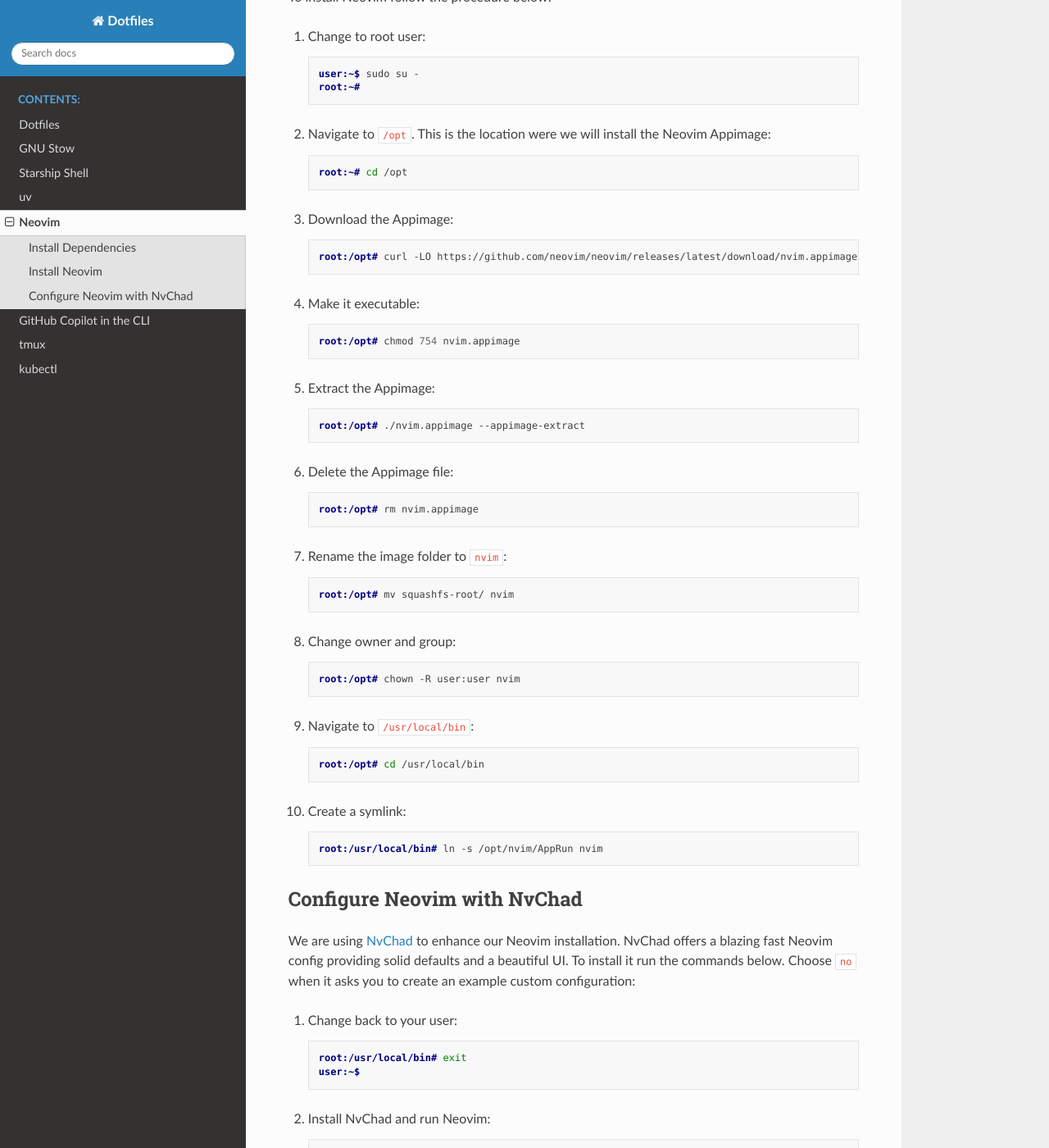
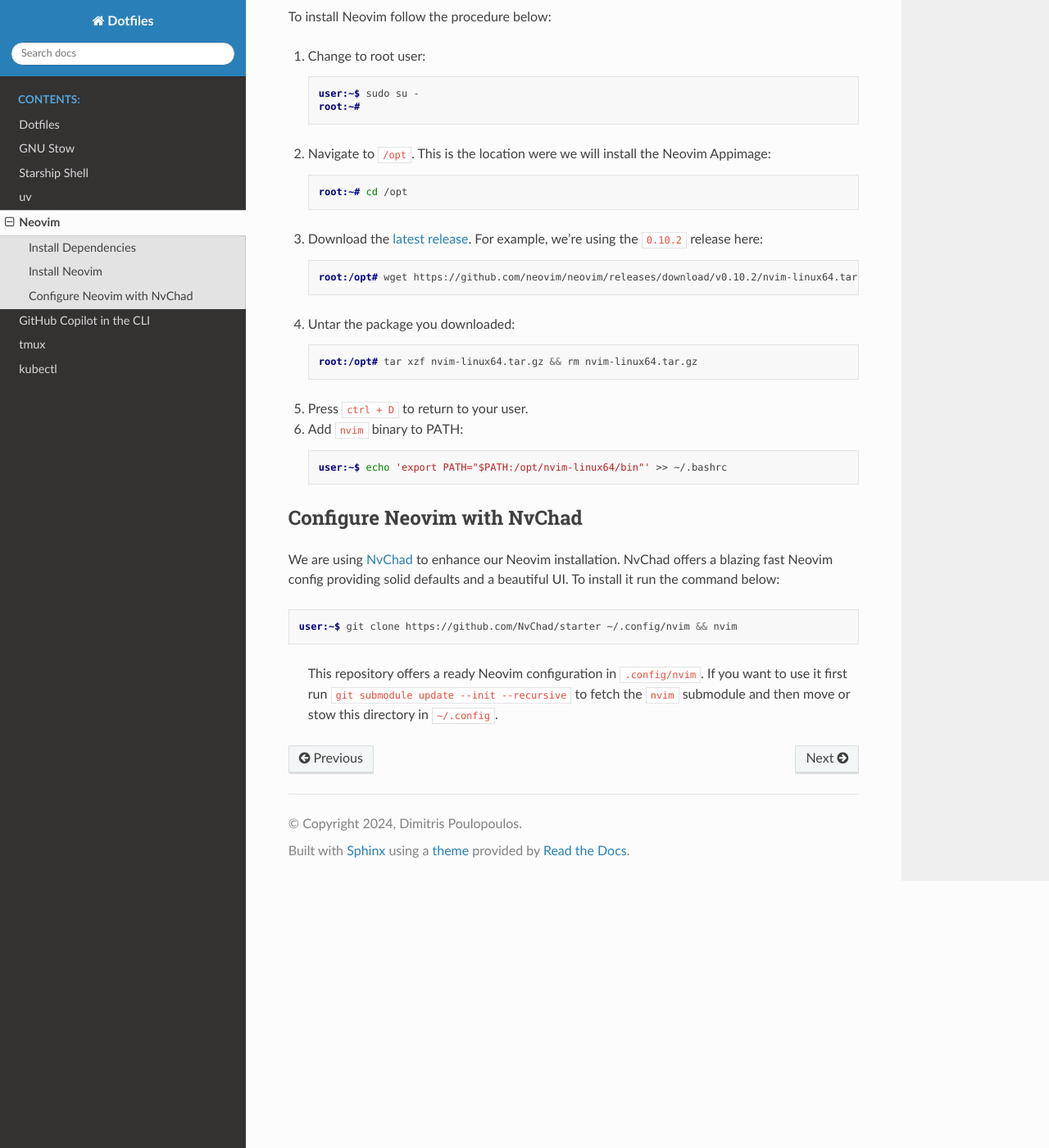
Before and after one commit to dpoulopoulos/dotfiles, a Sphinx documentation site: the page built from docs/source/neovim.md, in a window 1280 px wide and 1400 px high, scrolled down 594 px. Shown: the whole window at 82% size. Built offline with Sphinx 7.4.7 and the Read the Docs theme 3.1.0, drawn with Linux system fonts in a browser that asks for light colours; some of the changed text lies outside the part shown.

Commit message:
docs: Update Neovim guides
Update Neovim installation guides and use the `.config/nvim` submodule
to configure it.

Signed-off-by: Dimitris Poulopoulos <dimitris.a.poulopoulos@gmail.com>

````diff
--- a/docs/source/neovim.md
+++ b/docs/source/neovim.md
@@ -34,76 +35,37 @@
     root:~# cd /opt
     ```
 
-1. Download the Appimage:
+1. Download the [latest release](https://github.com/neovim/neovim/releases/). For example, we're
+   using the `0.10.2` release here:
 
     ```console
-    root:/opt# curl -LO https://github.com/neovim/neovim/releases/latest/download/nvim.appimage
+    root:/opt# wget https://github.com/neovim/neovim/releases/download/v0.10.2/nvim-linux64.tar.gz
     ```
 
-1. Make it executable:
+1. Untar the package you downloaded:
 
     ```console
-    root:/opt# chmod 754 nvim.appimage
+    root:/opt# tar xzf nvim-linux64.tar.gz && rm nvim-linux64.tar.gz
     ```
 
-1. Extract the Appimage:
+1. Press `ctrl + D` to return to your user.
+
+1. Add `nvim` binary to PATH:
 
     ```console
-    root:/opt# ./nvim.appimage --appimage-extract
-    ```
-
-1. Delete the Appimage file:
-
-    ```console
-    root:/opt# rm nvim.appimage
-    ```
-
-1. Rename the image folder to `nvim`:
-
-    ```console
-    root:/opt# mv squashfs-root/ nvim
-    ```
-
-1. Change owner and group:
-
-    ```console
-    root:/opt# chown -R user:user nvim
-    ```
-
-1. Navigate to `/usr/local/bin`:
-
-    ```console
-    root:/opt# cd /usr/local/bin
-    ```
-
-1. Create a symlink:
-
-    ```console
-    root:/usr/local/bin# ln -s /opt/nvim/AppRun nvim
+    user:~$ echo 'export PATH="$PATH:/opt/nvim-linux64/bin"' >> ~/.bashrc
     ```
 
 ## Configure Neovim with NvChad
 
 We are using [NvChad](https://nvchad.com/) to enhance our Neovim installation. NvChad offers a
 blazing fast Neovim config providing solid defaults and a beautiful UI. To install it run the
-commands below. Choose `no` when it asks you to create an example custom configuration:
+command below:
 
-1. Change back to your user:
+```console
+user:~$ git clone https://github.com/NvChad/starter ~/.config/nvim && nvim
+```
 
-    ```console
-    root:/usr/local/bin# exit
-    user:~$
-    ```
-
-1. Install NvChad and run Neovim:
-
-    ```console
-    user:~$ git clone https://github.com/NvChad/NvChad ~/.config/nvim --depth 1 && nvim
-    ```
-
-1. (optional) Remove the default `chadrc.lua` file if you want to use the custom NvChad
-   configuration provided in this dotfiles repo:
-
-    ```console
-    user:~$ rm .config/nvim/lua/custom/chadrc.lua
-    ```
+> This repository offers a ready Neovim configuration in `.config/nvim`. If you want to use it
+> first run `git submodule update --init --recursive` to fetch the `nvim` submodule and then
+> move or stow this directory in `~/.config`.
````
Also changed, not shown: other parts of docs/source/neovim.md (+2 -1 lines).
